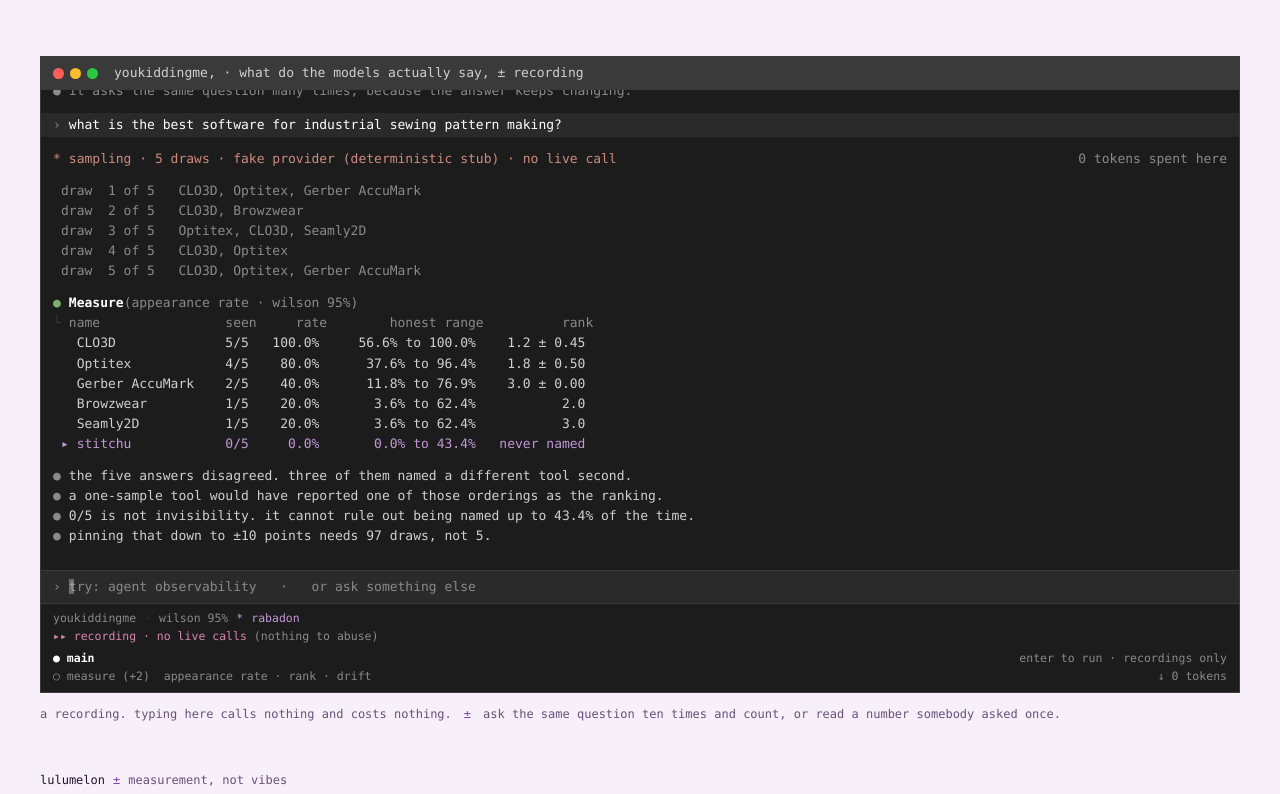
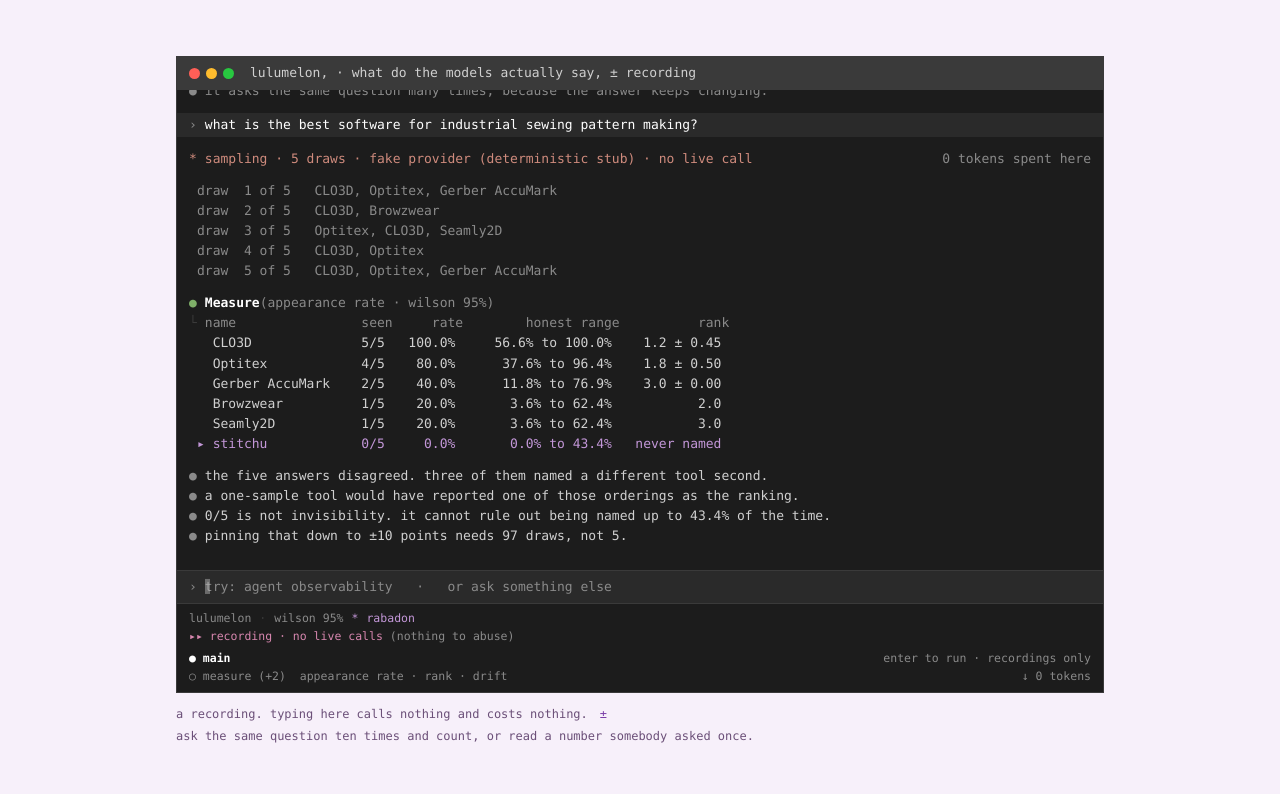
Before and after one commit to nosey-dewdrop/lulumelon, a Next.js app: page / in a window 1280 px wide. Shown: the top 794 px of the page. Built offline with nearby package versions, Linux system fonts and the light colour scheme; no server answers.

Commit message:
the terminal stops spending its right half on nothing, and the old name is gone from it

```diff
--- a/package.json
+++ b/package.json
@@ -1,5 +1,5 @@
 {
-  "name": "youkiddingme",
+  "name": "lulumelon",
   "version": "0.1.0",
   "private": true,
   "scripts": {
--- a/src/app/Terminal.tsx
+++ b/src/app/Terminal.tsx
@@ -275,7 +275,7 @@
           <span className="h-[11px] w-[11px] rounded-full bg-light-green" />
         </span>
         <span className="truncate pl-2 text-term-text">
-          youkiddingme, · what do the models actually say, ± recording
+          lulumelon, · what do the models actually say, ± recording
         </span>
       </div>
 
@@ -337,7 +337,7 @@
       {/* status bar */}
       <div className="border-t border-term-rule px-3 py-[6px] text-[11.5px]">
         <div className="flex flex-wrap items-baseline gap-x-2">
-          <span className="text-term-muted">youkiddingme</span>
+          <span className="text-term-muted">lulumelon</span>
           <span className="text-term-rule">·</span>
           <span className="text-term-muted">wilson 95%</span>
           <span className="text-term-lilac">*</span>
--- a/src/app/page.tsx
+++ b/src/app/page.tsx
@@ -84,7 +84,10 @@
 
           The brand still arrives first, because the terminal's own opening
           line says it. */}
-      <section aria-label="recorded measurement">
+      <section aria-label="recorded measurement" className="mx-auto max-w-[58rem]">
+        {/* Narrower than the page and centred. A terminal set to the full
+            measure spends its right half on nothing, because the widest line
+            in it is a sentence and the rest is a table. */}
         <Terminal />
         <div className="mt-3 flex flex-wrap items-baseline gap-x-3 gap-y-1 text-[12px] text-ink-soft">
           <span>a recording. typing here calls nothing and costs nothing.</span>
@@ -314,7 +317,7 @@
 
       {/* ---------------------------------------------------------- footer */}
       <footer className="mt-24 border-t border-rule pt-6 text-[11.5px] text-ink-soft">
-        <div className="flex flex-wrap items-baseline gap-x-3 gap-y-2">
+        <div className="flex flex-wrap items-baseline justify-center gap-x-3 gap-y-2">
           <span className="text-ink">lulumelon</span>
           <Pm />
           <a
```
